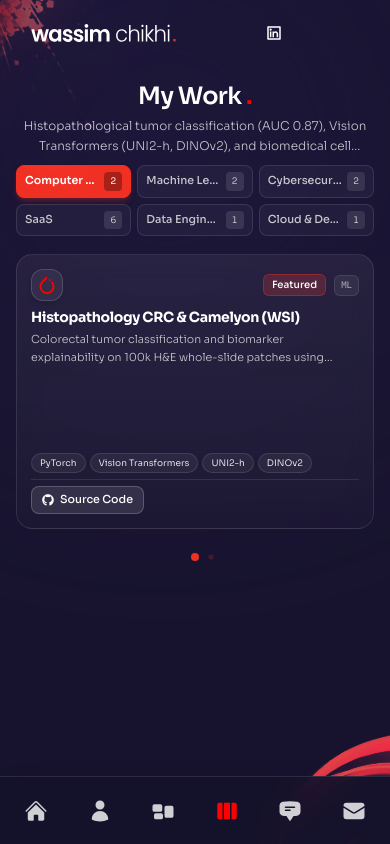
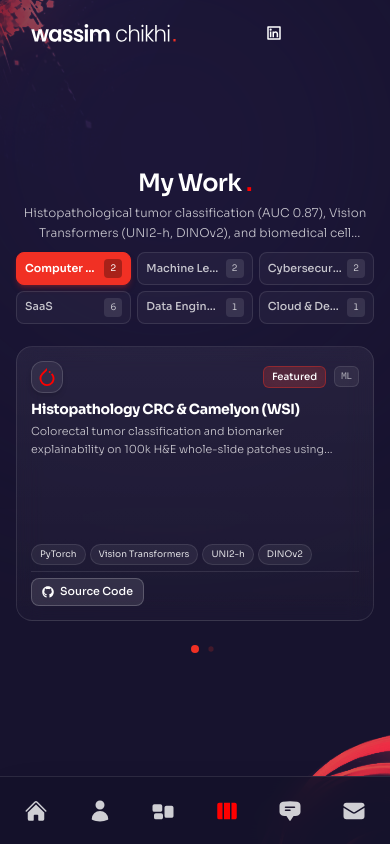
Before and after one commit to vvazzim/Portfolio, a Next.js app: page /work in a window 390 px wide. Built offline with nearby package versions, Linux system fonts and the light colour scheme; some icons are missing.

Commit message:
fix(work): center work page vertically in viewport on mobile

```diff
--- a/pages/work/index.js
+++ b/pages/work/index.js
@@ -27,12 +27,12 @@ const Work = () => {
   }, [selectedCategory]);
 
   return (
-    <div className="h-full bg-primary/30 pt-20 sm:pt-24 xl:pt-0 pb-16 sm:pb-28 xl:pb-0 flex flex-col justify-start xl:justify-center xl:flex-row xl:items-center overflow-x-hidden relative">
+    <div className="h-full bg-primary/30 pt-16 pb-20 sm:pt-24 sm:pb-28 xl:pt-0 xl:pb-0 flex flex-col justify-center xl:flex-row xl:items-center overflow-x-hidden relative">
       <Circles />
-      <div className="container mx-auto px-4 xl:px-8">
+      <div className="container mx-auto px-4 xl:px-8 my-auto xl:my-0">
         <div className="flex flex-col xl:flex-row gap-x-10 items-center justify-between">
           {/* ── COLONNE GAUCHE (32vw) : Titre, Cadrage & Boutons Abrégés ── */}
-          <div className="text-center flex xl:w-[32vw] flex-col lg:text-left mb-2.5 xl:mb-0">
+          <div className="text-center flex xl:w-[32vw] flex-col lg:text-left mb-3 xl:mb-0">
             <motion.h2
               variants={fadeIn('up', 0.2)}
               initial="hidden"
@@ -59,7 +59,7 @@ const Work = () => {
               initial="hidden"
               animate="show"
               exit="hidden"
-              className="grid grid-cols-3 sm:grid-cols-2 gap-1.5 sm:gap-2 max-w-[420px] mx-auto lg:mx-0 w-full mb-2 xl:mb-0"
+              className="grid grid-cols-3 sm:grid-cols-2 gap-1.5 sm:gap-2 max-w-[420px] mx-auto lg:mx-0 w-full mb-2.5 xl:mb-0"
             >
               {CATEGORIES.map((cat) => {
                 const isActive = cat.id === selectedCategory;
```
